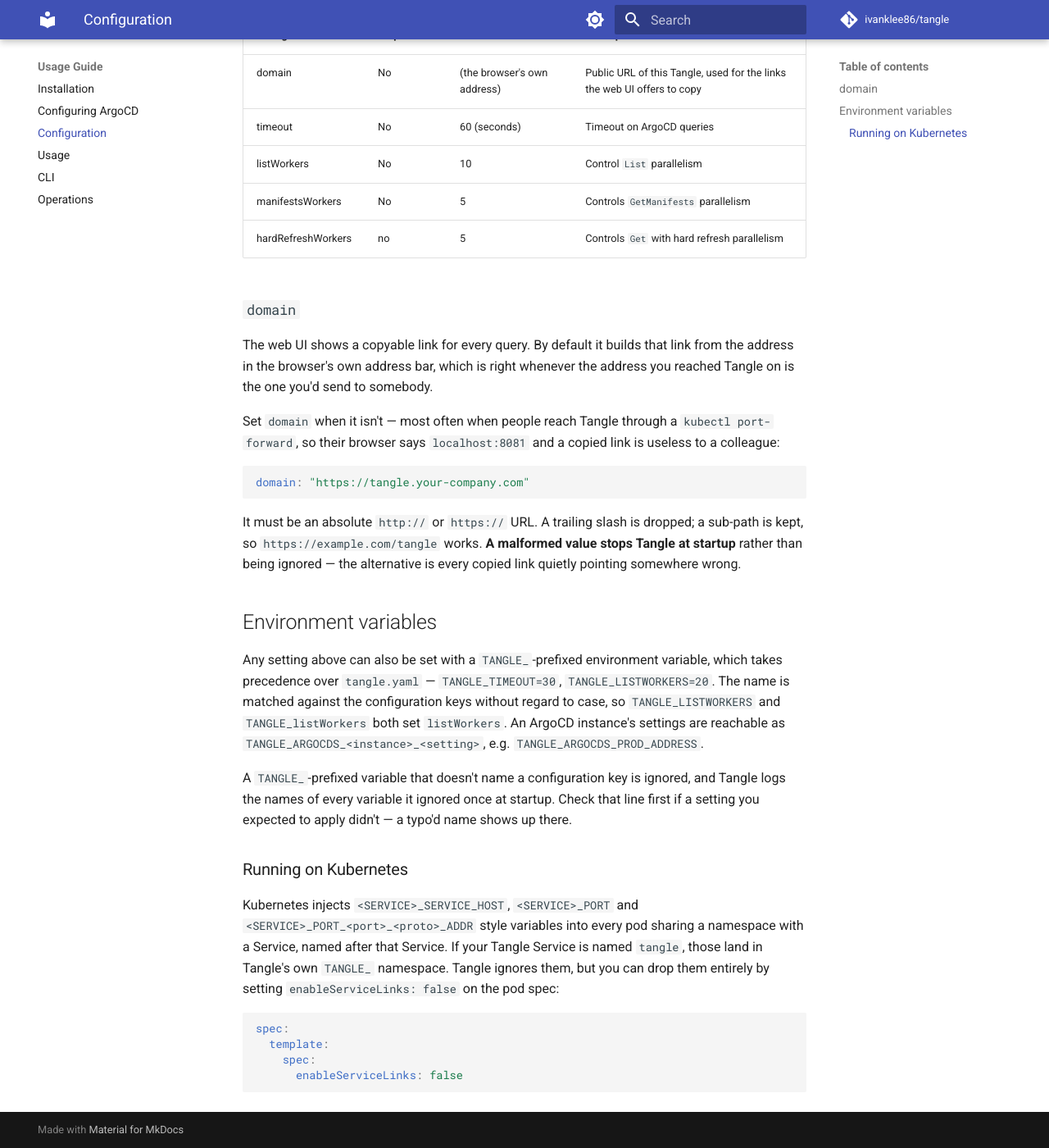
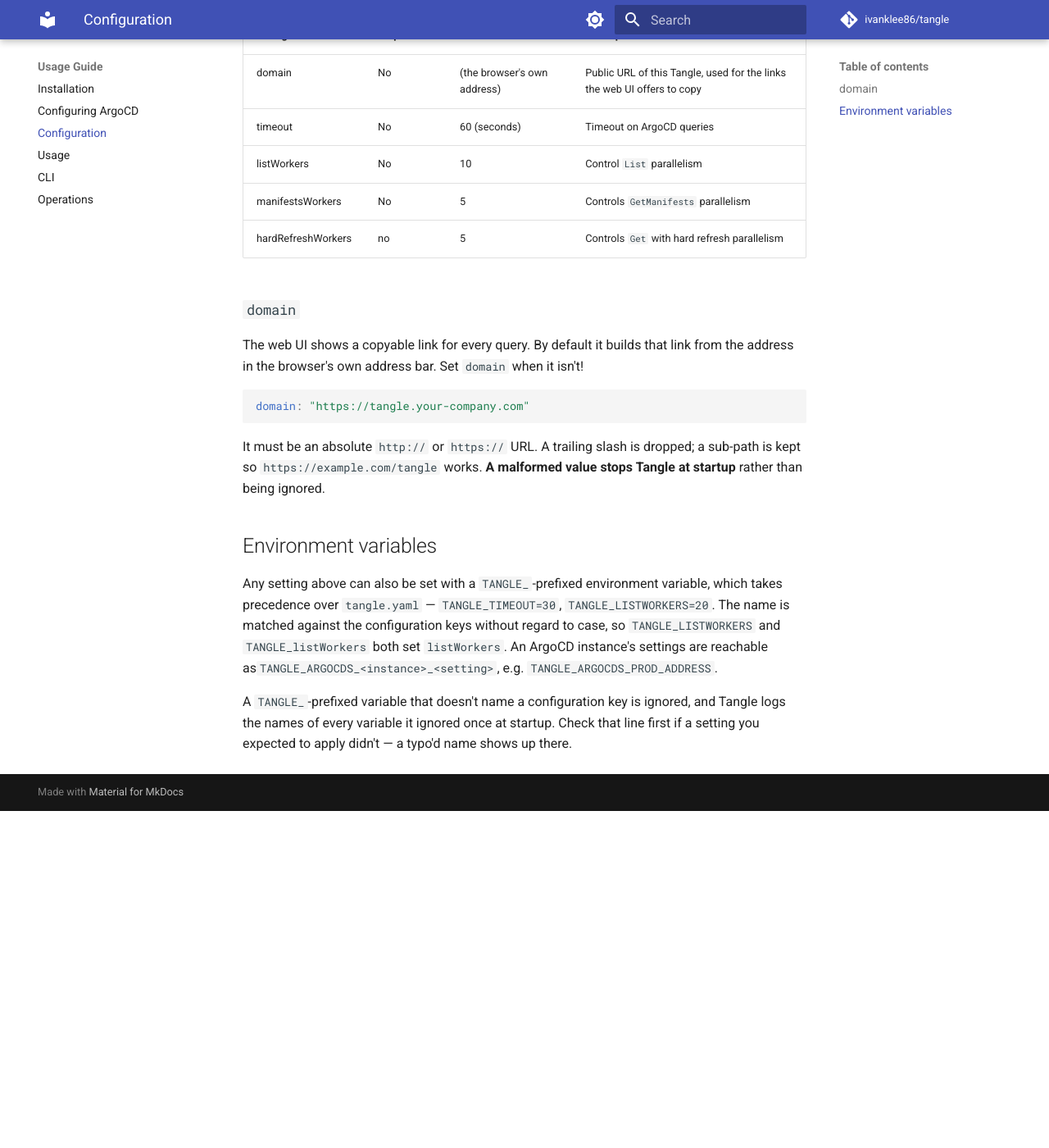
Before and after one commit to ivanklee86/tangle, an MkDocs documentation site: the page built from docs/configuration.md, in a window 1280 px wide and 1400 px high, scrolled down 685 px. Shown: the whole window at 82% size. Built offline with MkDocs 1.6.1 and Material for MkDocs 9.7.7, drawn with Linux system fonts in a browser that asks for light colours; comment, search, counter and statistics services are not loaded; after the commit the page ends 1674 px from its top, so only the background shows below that.

Commit message:
docs: tighten the domain and environment-variable configuration docs
Co-Authored-By: Claude Opus 5.5 (1M context) <noreply@anthropic.com>

````diff
--- a/docs/configuration.md
+++ b/docs/configuration.md
@@ -29,43 +29,16 @@ Additional configurations can be configured in the `tangle.yaml` or via environm
 
 ### `domain`
 
-The web UI shows a copyable link for every query. By default it builds that link from the address in
-the browser's own address bar, which is right whenever the address you reached Tangle on is the one
-you'd send to somebody.
-
-Set `domain` when it isn't — most often when people reach Tangle through a `kubectl port-forward`, so
-their browser says `localhost:8081` and a copied link is useless to a colleague:
+The web UI shows a copyable link for every query. By default it builds that link from the address in the browser's own address bar.  Set `domain` when it isn't!
 
 ```yaml
 domain: "https://tangle.your-company.com"
 ```
 
-It must be an absolute `http://` or `https://` URL. A trailing slash is dropped; a sub-path is kept,
-so `https://example.com/tangle` works. **A malformed value stops Tangle at startup** rather than being
-ignored — the alternative is every copied link quietly pointing somewhere wrong.
+It must be an absolute `http://` or `https://` URL. A trailing slash is dropped; a sub-path is kept so `https://example.com/tangle` works. **A malformed value stops Tangle at startup** rather than being ignored.
 
 ## Environment variables
 
-Any setting above can also be set with a `TANGLE_`-prefixed environment variable, which takes
-precedence over `tangle.yaml` — `TANGLE_TIMEOUT=30`, `TANGLE_LISTWORKERS=20`. The name is matched
-against the configuration keys without regard to case, so `TANGLE_LISTWORKERS` and
-`TANGLE_listWorkers` both set `listWorkers`. An ArgoCD instance's settings are reachable as
-`TANGLE_ARGOCDS_<instance>_<setting>`, e.g. `TANGLE_ARGOCDS_PROD_ADDRESS`.
+Any setting above can also be set with a `TANGLE_`-prefixed environment variable, which takes precedence over `tangle.yaml` — `TANGLE_TIMEOUT=30`, `TANGLE_LISTWORKERS=20`. The name is matched against the configuration keys without regard to case, so `TANGLE_LISTWORKERS` and `TANGLE_listWorkers` both set `listWorkers`. An ArgoCD instance's settings are reachable as`TANGLE_ARGOCDS_<instance>_<setting>`, e.g. `TANGLE_ARGOCDS_PROD_ADDRESS`.
 
-A `TANGLE_`-prefixed variable that doesn't name a configuration key is ignored, and Tangle logs the
-names of every variable it ignored once at startup. Check that line first if a setting you expected
-to apply didn't — a typo'd name shows up there.
-
-### Running on Kubernetes
-
-Kubernetes injects `<SERVICE>_SERVICE_HOST`, `<SERVICE>_PORT` and `<SERVICE>_PORT_<port>_<proto>_ADDR`
-style variables into every pod sharing a namespace with a Service, named after that Service. If your
-Tangle Service is named `tangle`, those land in Tangle's own `TANGLE_` namespace. Tangle ignores them,
-but you can drop them entirely by setting `enableServiceLinks: false` on the pod spec:
-
-```yaml
-spec:
-  template:
-    spec:
-      enableServiceLinks: false
-```
+A `TANGLE_`-prefixed variable that doesn't name a configuration key is ignored, and Tangle logs the names of every variable it ignored once at startup. Check that line first if a setting you expected to apply didn't — a typo'd name shows up there.
````
